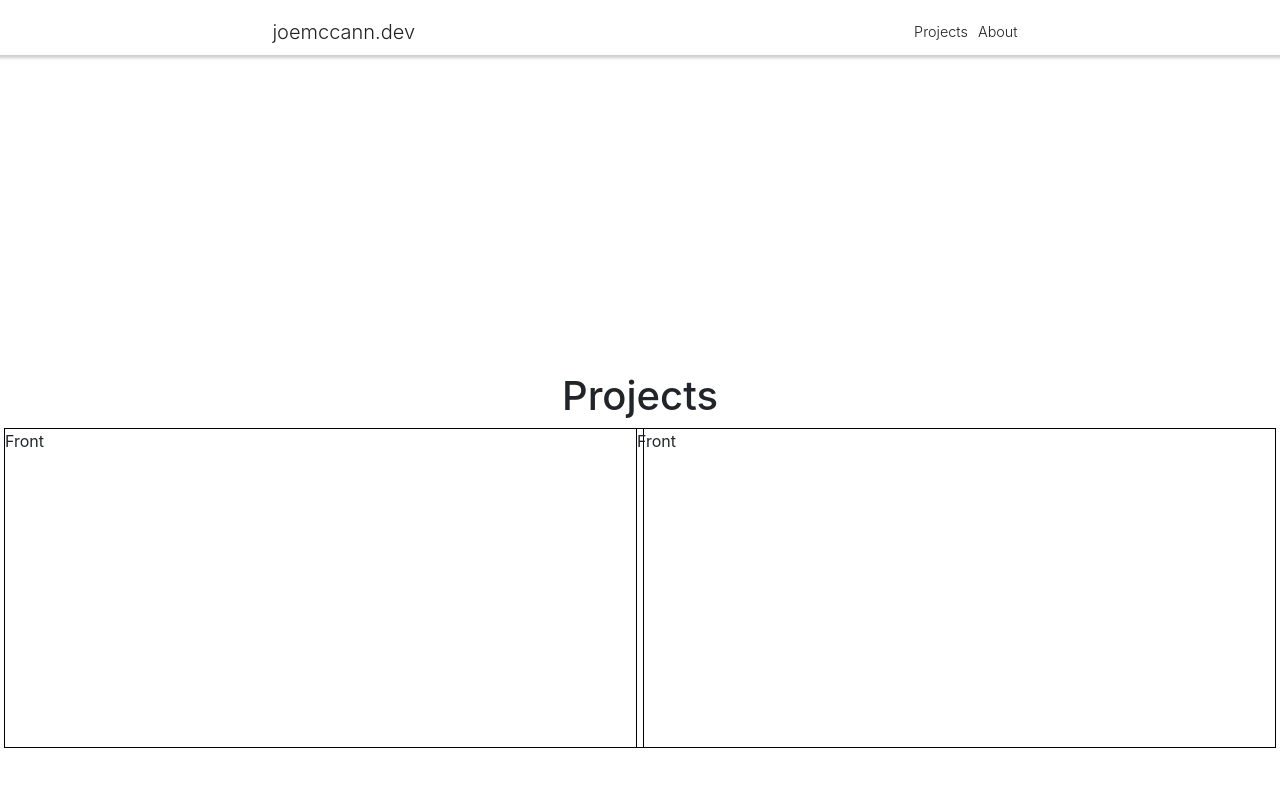
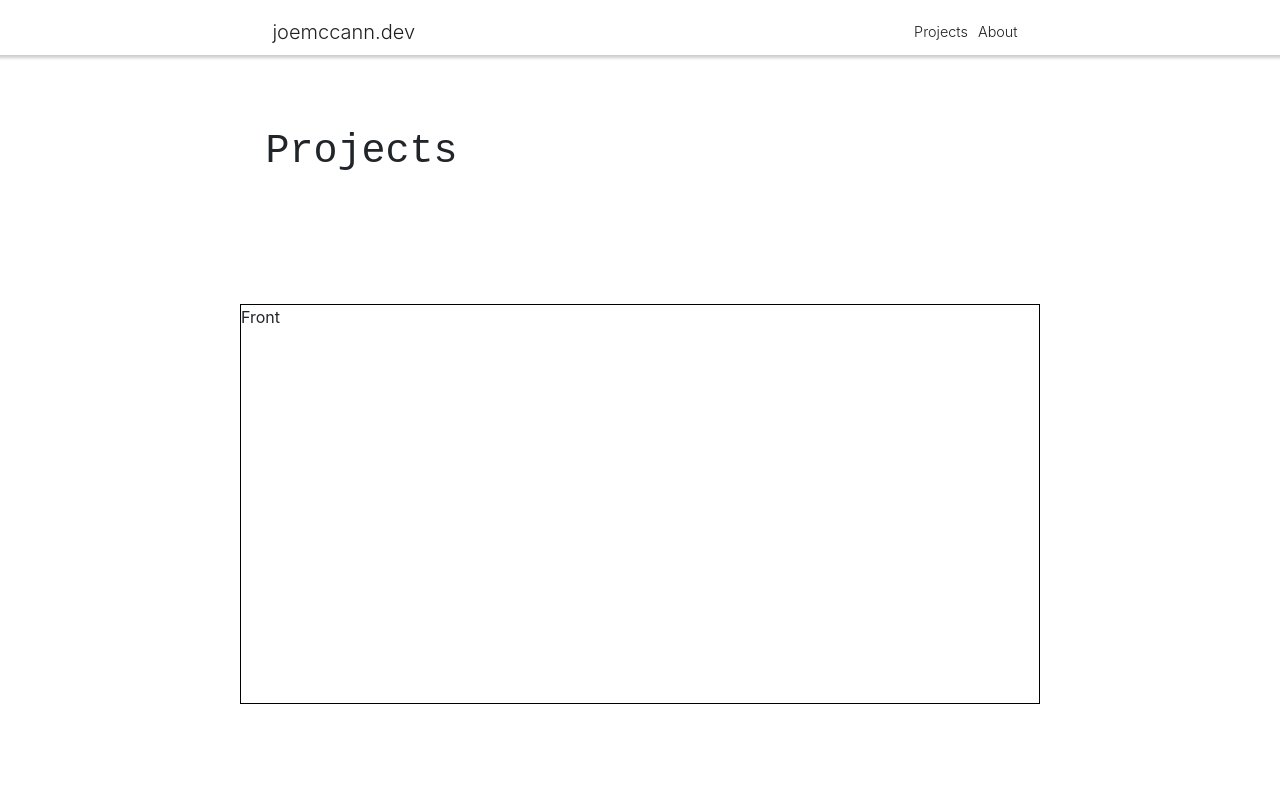
Before and after one commit to the-rabblerouser/portfolio, a Next.js app: page /projects in a window 1280 px wide. Shown: the top 800 px of the page. Built offline with nearby package versions, Linux system fonts and the light colour scheme.

Commit message:
saving projects with flexbox spacing. will resolve .c position issue on next commit

```diff
--- a/components/ProjectCard.js
+++ b/components/ProjectCard.js
@@ -14,8 +14,9 @@ const ProjectCard = () => {
 
 	return (
 		<>
-			<div>
-				<div onClick={() => setFlipped((state) => !state)}>
+			<div
+				className={styles.projectCard}
+				onClick={() => setFlipped((state) => !state)}>
 				<a.div
 					className={styles.c}
 					style={{ opacity: opacity.to((o) => 1 - o), transform }}>
@@ -30,7 +31,6 @@ const ProjectCard = () => {
 					Back
 				</a.div>
 			</div>
-			</div>
 		</>
 	);
 };
--- a/pages/projects.js
+++ b/pages/projects.js
@@ -8,13 +8,13 @@ const projects = () => {
 	return (
 		<>
 			<div className={styles.container}>
-				<div>
-					<h1>Projects</h1>
-				</div>
-				<div className={styles.cardDiv}>
-					<ProjectCard />
-					<ProjectCard />
-				</div>
+				<h1 className={styles.projectTitle}>Projects</h1>
+			</div>
+			<div className={styles.cardContainer}>
+				<ProjectCard />
+				<ProjectCard />
+				<ProjectCard />
+				<ProjectCard />
 			</div>
 		</>
 	);
--- a/styles/Projects.module.css
+++ b/styles/Projects.module.css
@@ -1,32 +1,44 @@
 .container {
-	min-height: 100vh;
-	min-width: 100vw;
-	padding: 0 0.5rem;
+	max-width: 800px;
+	margin: 8rem auto;
+	padding: 0 1.6rem;
+}
+
+.projectTitle {
+	font-family: 'Inconsolata', monospace;
+}
+
+.cardContainer {
+	width: 100%;
+	height: auto;
 	display: flex;
-	flex-direction: column;
-	justify-content: center;
+	flex-flow: column;
+	justify-content: space-around;
 	align-items: center;
 }
 
-.cardDiv {
-	width: 100%;
-	height: 100%;
+/* .projectCard {
 	display: flex;
-	align-items: center;
-	justify-content: space-around;
-	flex-direction: row;
-	margin-right: 40rem;
-}
+} */
 
 .c {
-	position: absolute;
-	top: auto;
-	bottom: auto;
-	width: 40rem;
-	height: 20rem;
+	/* position: absolute; */
+	width: 50rem;
+	height: 25rem;
 	cursor: pointer;
 	will-change: transform, opacity;
 	border: 1px solid black;
 	/* background-size: cover;
 	background-image: url(https://images.unsplash.com/photo-1544511916-0148ccdeb877?ixlib=rb-1.2.1&ixid=eyJhcHBfaWQiOjEyMDd9&w=1901&q=80i&auto=format&fit=crop); */
 }
+
+@media (max-width: 768px) {
+	.cardContainer {
+		margin-left: 0;
+	}
+
+	.c {
+		width: 25rem;
+		height: 15rem;
+	}
+}
```
Also changed, not shown: styles/Home.module.css (+7 -0 lines). Lines whose indentation alone changed are shown as unchanged.
